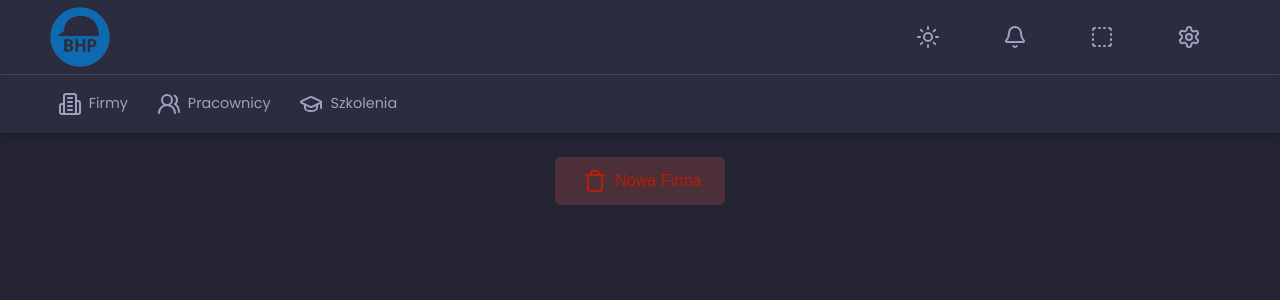
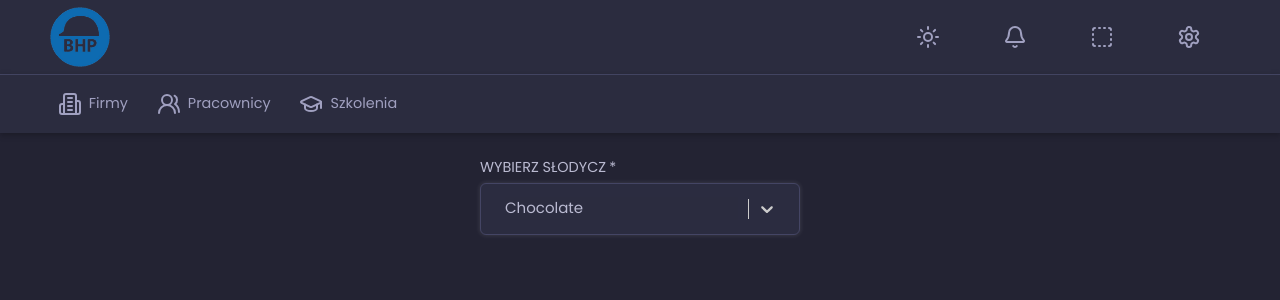
Before and after one commit to Zaniew1/REACT-BHP, a React (Vite) app: page / in a window 1280 px wide. Shown: the top 300 px of the page. Built offline with nearby package versions, Linux system fonts and the light colour scheme.

Commit message:
styles: style select and create custom component for select

```diff
--- a/src/Styles/Style.sass
+++ b/src/Styles/Style.sass
@@ -14,7 +14,6 @@
 @import '../components/molecules/_header'
 @import '../components/molecules/_settings'
 @import '../components/molecules/_inputText'
-@import '../components/molecules/_select'
 
 @import '../components/organisms/Footer/_footer'
 @import '../components/organisms/InfoBar/_infoBar'
--- a/src/components/atoms/_button.sass
+++ b/src/components/atoms/_button.sass
@@ -13,7 +13,7 @@
     background-color: transparent
     &:hover
         color: $text-whiter-color
-    &__delete
+    &__red
         @extend %button__primary
         padding: 0.5rem 1.4rem
         color: rgb(182, 31, 5)
--- /dev/null
+++ b/src/components/molecules/Select/Select.tsx
@@ -0,0 +1,41 @@
+import React, { useEffect, useRef, useState } from 'react'
+import Select from 'react-select'
+import makeAnimated from 'react-select/animated';
+import {customStyles} from "./SelectStyles"
+import { SelectOptionsType, SelectType } from './SelectTypes';
+
+const animatedComponents = makeAnimated();
+
+
+export const SelectWithSearch = (props: SelectType):React.JSX.Element => {
+    const [options, setOptions] = useState<SelectOptionsType>(props.defaultValue ?? null)
+    const valueRef = useRef(props.value);
+
+    useEffect(() => {
+      valueRef.current = props.value;
+    }, [props.value]);
+    useEffect(() => {
+      valueRef.current(options);
+    }, [options]);
+
+  return (
+    <div className={props.wrapperClass ?? "input__wrapper"}>
+        <label className={`${props.labelClass ?? "input__label"} ${props.isRequired ? "input__label__req":""}`}   htmlFor={props.id}>{props.labelText}</label>
+        <Select
+            id={props.id}
+            closeMenuOnSelect={false}
+            components={animatedComponents}
+            defaultValue={props.defaultValue}
+            options={props.options}
+            styles={customStyles}
+            isMulti={props.isMulti ?? false}
+            isDisabled={props.isDisabled ?? false}
+            isLoading={props.isLoading ?? false}
+            isClearable={props.isClearable ?? false}
+            isSearchable={props.isSearchable ?? false}
+            required={props.isRequired ?? false}
+            onChange={setOptions}
+        />
+    </div>
+  )
+}
--- /dev/null
+++ b/src/components/molecules/Select/SelectStyles.tsx
@@ -0,0 +1,71 @@
+export const customStyles = {
+
+    control: (baseStyles:object, state:{ isFocused:boolean}) => ({
+        ...baseStyles,
+        boxShadow: "0 0 0.25rem 0.05rem rgba(255, 255, 255, 0.1)",
+        borderColor: state.isFocused ? "rgb(105, 108, 255)" : "#444564",
+        "&:hover": {
+            borderColor: "rgb(105, 108, 255)",
+          },
+        backgroundColor: "#2b2c40",
+        fontWeight: "400",
+        fontSize: "0.9375rem",
+        lineHeight: "1.53",
+        outline: "none",
+        borderRadius: "0.4em",
+        padding: "0.4375rem 0.875rem",
+        minWidth: "20rem",
+        cursor: "pointer",
+        transition: ".3s ease-in-out"
+    }),
+    option: (baseStyles:object, state:{isSelected:boolean, isFocused:boolean})=> ({
+        ...baseStyles,
+        color:  state.isSelected ? "rgb(105, 108, 255)" : "#babad1",
+        fontWeight: "400",
+        fontSize: "0.9375rem",
+        lineHeight: "1.53",
+        outline: "none",
+        padding: "0.4375rem 0.875rem",
+        backgroundColor:  state.isFocused ? "#36374d" : "#2b2c3f" ,
+        "&:hover": {
+            backgroundColor: "#36374d",
+          },
+        cursor: "pointer",
+    }),
+    input: (baseStyles:object) => ({
+        ...baseStyles,
+        color: "#babad1",
+      }),
+    menuList: (baseStyles:object)=> ({
+        ...baseStyles,
+        color: "#babad1",
+        backgroundColor: "#2b2c3f"
+    }),
+    singleValue: (baseStyles:object)=> ({
+        ...baseStyles,
+        color: "#babad1",
+        backgroundColor: "#2b2c3f",
+    }),
+    multiValue: (baseStyles:object)=> ({
+        ...baseStyles,
+        color: "#babad1",
+        backgroundColor: "#2b2c3f",
+        border: "1px solid #babad1",
+
+    }),
+    multiValueLabel: (baseStyles:object)=> ({
+        ...baseStyles,
+        color: "#babad1",
+        backgroundColor: "#2b2c3f",
+
+    }),
+    multiValueRemove: (baseStyles:object) => ({
+        ...baseStyles,
+        color: "white",
+        ":hover": {
+          backgroundColor: "#232333",
+          color: "white",
+        },
+      }),
+
+}
--- /dev/null
+++ b/src/components/molecules/Select/SelectTypes.tsx
@@ -0,0 +1,20 @@
+import { SingleValue, MultiValue }  from 'react-select'
+
+export type SelectOptionsType = SingleValue<OptionType> | MultiValue<OptionType>;
+export type OptionType = { value: string; label: string };
+export type SelectType = {
+  defaultValue?: {value:string, label:string}[] | null;
+  value: (value: SingleValue<OptionType> | MultiValue<OptionType> | null) => void;
+  id: string;
+  options: {value:string, label:string}[];
+  labelText?:string;
+  labelClass?: string;
+  selectClass?: string;
+  wrapperClass?:string;
+  isMulti?:boolean;
+  isClearable?:boolean;
+  isSearchable?:boolean;
+  isDisabled?:boolean;
+  isLoading?:boolean
+  isRequired?: boolean
+}
--- a/src/components/organisms/ContainerCard/ContainerCard.tsx
+++ b/src/components/organisms/ContainerCard/ContainerCard.tsx
@@ -1,11 +1,17 @@
-import {  Trash } from "lucide-react";
-import { Button } from "../../atoms/Button";
-
+import {useState } from "react";
+import { SelectWithSearch } from "../../molecules/Select/Select";
+import { SelectOptionsType } from "../../molecules/Select/SelectTypes";
 export const ContainerCard:React.FC = ():JSX.Element => {
+    const optionsss = [
+        { value: 'chocolate', label: 'Chocolate' },
+        { value: 'strawberry', label: 'Strawberry' },
+        { value: 'vanilla', label: 'Vanilla' },
+      ];
+      const [options, setOptions] = useState<SelectOptionsType>(null)
+       console.log(options)
     return  (
         <main  className='container'>
-           <Button disabled={true} class={"button__delete"} onClick={()=>{}} type={'button'}><Trash/>{"Nowa Firma"}</Button>
-
+            <SelectWithSearch isRequired={true} isSearchable={true} value={setOptions} id={'asd'} options={optionsss} defaultValue={[{ value: "chocolate", label: "Chocolate" }]} labelText={"Wybierz słodycz"}/>
         </main>
     );
 }
```
Also changed, not shown: src/components/molecules/Select.tsx (deleted, +0 -30 lines), src/components/molecules/_select.sass (deleted, +0 -15 lines).
